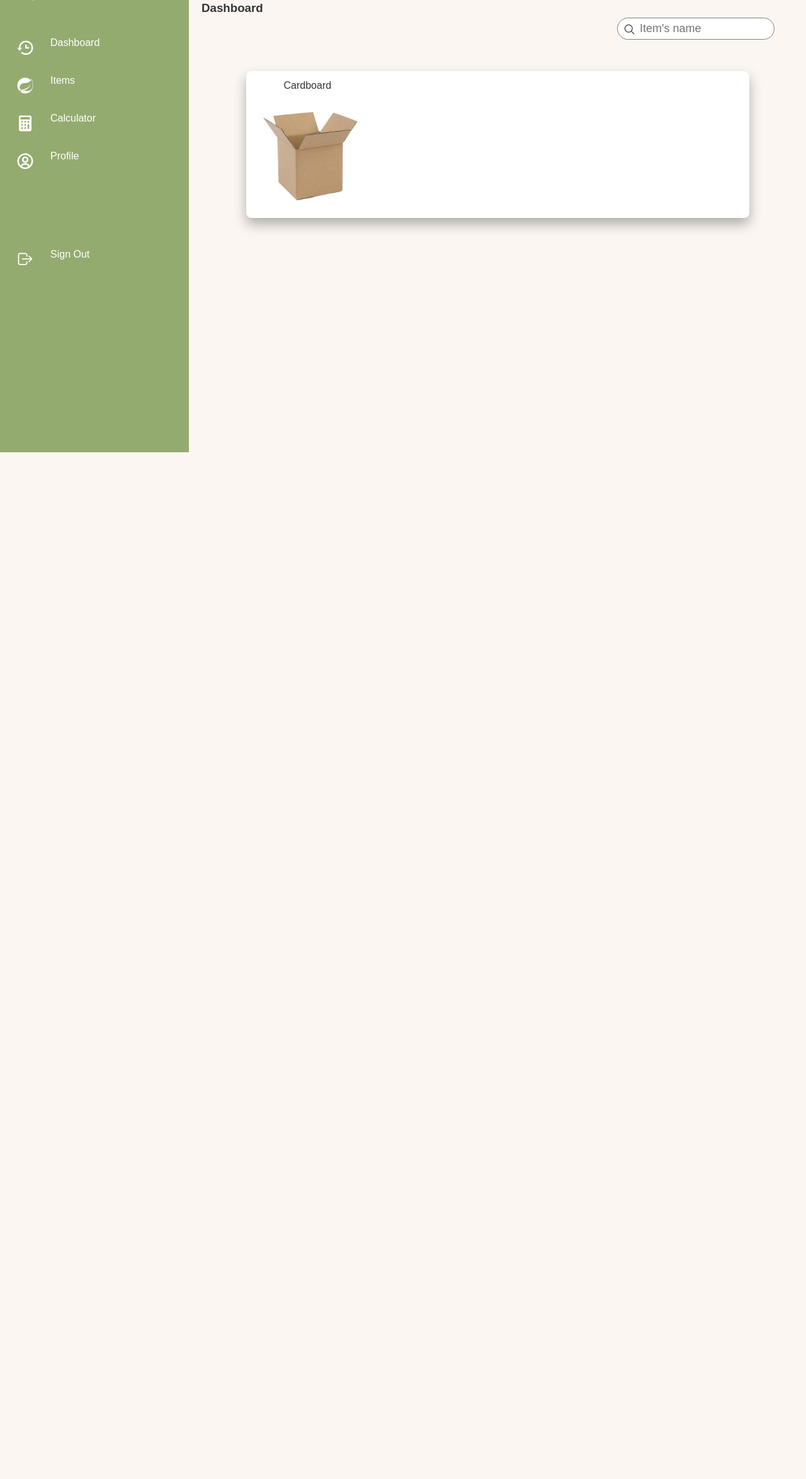
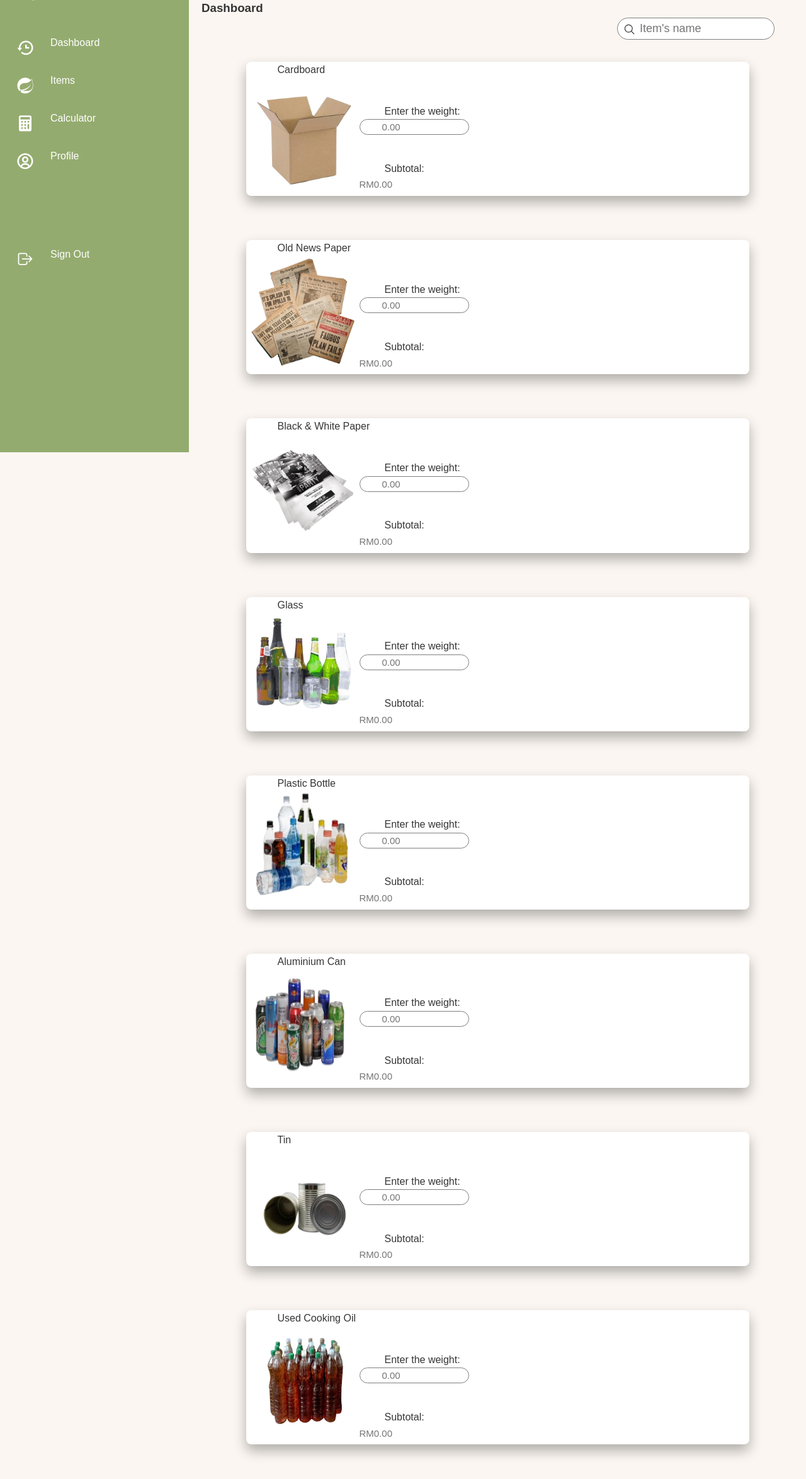
Before and after one commit to meyalissa/EcoXChange, a PHP site: page /pages/calculator-2.html in a window 1280 px wide. Shown: the part 82-2430 px from the top of the page at 63% size. Before the commit the page ends 800 px from the top, so only its background shows below. Run offline with PHP 8.4, Linux system fonts and the light colour scheme.

Commit message:
calculator
not done yet

```diff
--- /dev/null
+++ b/EcoXchange/js/calculatorfunc.js
@@ -0,0 +1,16 @@
+const search = () => {
+    const searchbox = document.getElementById("search-item").value.toUpperCase();
+    const items = document.querySelectorAll(".items");
+
+    items.forEach(item => {
+        const title = item.querySelector(".title");
+        if (title) {
+            let textValue = title.textContent || title.innerHTML;
+            if (textValue.toUpperCase().indexOf(searchbox) > -1) {
+                item.style.display = "";
+            } else {
+                item.style.display = "none";
+            }
+        }
+    });
+}
--- a/EcoXchange/pages/calculator-2.html
+++ b/EcoXchange/pages/calculator-2.html
@@ -11,6 +11,7 @@
     <link href="https://unpkg.com/boxicons@2.0.7/css/boxicons.min.css" rel="stylesheet" />
     <!-- ======= Styles ====== -->
     <link rel="stylesheet" href="../style/calculator.css">
+
 
 </head>
 
@@ -101,25 +102,205 @@
                 <!-- !!!!!!!!!!CODES HERE!!!!!!!! -->
                 <div class="top-content">
                         <div class="searchbar">
-                        <div class="searchbar">
                             <label>
-                                <input type="text" placeholder="Item's name">
+                                <input type="text" name="" id="search-item" placeholder="Item's name" onkeyup="search()">
                                 <ion-icon name="search-outline"></ion-icon>
 
                             </label>
+                        </div>
+                </div>
+
+                <div class="item-list" id="item-list">
+
+                    <!---item 1-->
+                    <div class="items">
+                        <div class="items-content">
+                            <div class="title">Cardboard</div>
+                            <div class="items-incontent">
+                                <div class="img"><img src="../images/cardboard.png" alt=""></div>
+                                <div>
+                                    <p class="p1">Enter the weight:</p>
+                                    <div class="inputbar">
+                                        <label>
+                                            <input type="text" placeholder="0.00">
+                                        </label>
+                                    </div>
+                                    <p class="p2">Subtotal:</p>
+                                    <div class="inputbar2">
+                                        <label>
+                                            <input type="text" placeholder="RM0.00">
+                                        </label>
+                                    </div>
+                                </div>
+                            </div>
+
+                        </div>
+                    </div>
+
+                    <!---item 2-->
+                    <div class="items">
+                        <div class="items-content">
+                            <div class="title">Old News Paper</div>
+                            <div class="items-incontent">
+                                <div class="img"><img src="../images/newpaper.png" alt=""></div>
+                                <div>
+                                    <p class="p1">Enter the weight:</p>
+                                    <div class="inputbar">
+                                        <label>
+                                            <input type="text" placeholder="0.00">
+                                        </label>
+                                    </div>
+                                    <p class="p2">Subtotal:</p>
+                                    <div class="inputbar2">
+                                        <label>
+                                            <input type="text" placeholder="RM0.00">
+                                        </label>
+                                    </div>
+                                </div>
+                            </div>
+                        </div>
+                    </div>
+
+
+                    <div class="items">
+                        <div class="items-content">
+                            <div class="title">Black & White Paper</div>
+                            <div class="items-incontent">
+                                <div class="img"><img src="../images/bnw paper.png" alt=""></div>
+                                <div>
+                                    <p class="p1">Enter the weight:</p>
+                                    <div class="inputbar">
+                                        <label>
+                                            <input type="text" placeholder="0.00">
+                                        </label>
+                                    </div>
+                                    <p class="p2">Subtotal:</p>
+                                    <div class="inputbar2">
+                                        <label>
+                                            <input type="text" placeholder="RM0.00">
+                                        </label>
+                                    </div>
+                                </div>
                             </div>
                         </div>
                     </div>
 
                     <div class="items">
                         <div class="items-content">
-                        <div class="title">Cardboard</div>
-                        <div class="img"><img src="../images/cardboard.png" alt=""></div>
+                            <div class="title">Glass</div>
+                            <div class="items-incontent">
+                                <div class="img"><img src="../images/glass bottle.png" alt=""></div>
+                                <div>
+                                    <p class="p1">Enter the weight:</p>
+                                    <div class="inputbar">
+                                        <label>
+                                            <input type="text" placeholder="0.00">
+                                        </label>
+                                    </div>
+                                    <p class="p2">Subtotal:</p>
+                                    <div class="inputbar2">
+                                        <label>
+                                            <input type="text" placeholder="RM0.00">
+                                        </label>
+                                    </div>
+                                </div>
+                            </div>
+                        </div>
+                    </div>
 
+                    <div class="items">
+                        <div class="items-content">
+                            <div class="title">Plastic Bottle</div>
+                            <div class="items-incontent">
+                                <div class="img"><img src="../images/plasticBot.png" alt=""></div>
+                                <div>
+                                    <p class="p1">Enter the weight:</p>
+                                    <div class="inputbar">
+                                        <label>
+                                            <input type="text" placeholder="0.00">
+                                        </label>
+                                    </div>
+                                    <p class="p2">Subtotal:</p>
+                                    <div class="inputbar2">
+                                        <label>
+                                            <input type="text" placeholder="RM0.00">
+                                        </label>
+                                    </div>
+                                </div>
+                            </div>
+                        </div>
+                    </div>
+
+                    <div class="items">
+                        <div class="items-content">
+                            <div class="title">Aluminium Can</div>
+                            <div class="items-incontent">
+                                <div class="img"><img src="../images/alCan.png" alt=""></div>
+                                <div>
+                                    <p class="p1">Enter the weight:</p>
+                                    <div class="inputbar">
+                                        <label>
+                                            <input type="text" placeholder="0.00">
+                                        </label>
+                                    </div>
+                                    <p class="p2">Subtotal:</p>
+                                    <div class="inputbar2">
+                                        <label>
+                                            <input type="text" placeholder="RM0.00">
+                                        </label>
+                                    </div>
+                                </div>
+                            </div>
+                        </div>
+                    </div>
+
+                    <div class="items">
+                        <div class="items-content">
+                            <div class="title">Tin</div>
+                            <div class="items-incontent">
+                                <div class="img"><img src="../images/tin.png" alt=""></div>
+                                <div>
+                                    <p class="p1">Enter the weight:</p>
+                                    <div class="inputbar">
+                                        <label>
+                                            <input type="text" placeholder="0.00">
+                                        </label>
+                                    </div>
+                                    <p class="p2">Subtotal:</p>
+                                    <div class="inputbar2">
+                                        <label>
+                                            <input type="text" placeholder="RM0.00">
+                                        </label>
+                                    </div>
+                                </div>
+                            </div>
                         </div>
                     </div>
 
 
+                    <div class="items">
+                        <div class="items-content">
+                            <div class="title">Used Cooking Oil</div>
+                            <div class="items-incontent">
+                                <div class="img"><img src="../images/usedOil.png" alt=""></div>
+                                <div>
+                                    <p class="p1">Enter the weight:</p>
+                                    <div class="inputbar">
+                                        <label>
+                                            <input type="text" placeholder="0.00">
+                                        </label>
+                                    </div>
+                                    <p class="p2">Subtotal:</p>
+                                    <div class="inputbar2">
+                                        <label>
+                                            <input type="text" placeholder="RM0.00">
+                                        </label>
+                                    </div>
+                                </div>
+                            </div>
+                        </div>
+                    </div>
+                </div>
 
             </div>
         </div>
@@ -127,6 +308,7 @@
 
     <!-- =========== Scripts =========  -->
     <script src="../js/main.js"></script>
+    <script src="../js/calculatorfunc.js"></script>
 
     <!-- ====== ionicons ======= -->
     <script type="module" src="https://unpkg.com/ionicons@5.5.2/dist/ionicons/ionicons.esm.js"></script>
--- a/EcoXchange/style/calculator.css
+++ b/EcoXchange/style/calculator.css
@@ -38,12 +38,19 @@
     background: white;
     box-shadow: 0 10px 20px rgba(0, 0, 0, 0.3);
     border-radius:8px;
-    padding:10px;
-    margin: 50px;
+
+    margin: 35px;
     align-items: center;
     justify-content: center;
+  }
+
+  body{
+    overflow: hidden;
+  }
 
 
+.item-content{
+  padding-bottom: 0px;
 }
 
 .items-content img{
@@ -56,8 +63,45 @@
     display: flex;
     align-items: center;
     justify-content: center;
+
 }
 
 .title{
     padding-left: 50px;
 }
+
+.items-incontent{
+  display: flex;
+  flex-wrap: wrap;
+
+}
+
+
+.p1{
+  padding-top: 40px;
+  padding-left: 40px;
+}
+
+.p2{
+  padding-top: 40px;
+  padding-left: 40px;
+}
+
+.inputbar label input {
+  width: 68%;
+  height: 25px;
+  border-radius: 40px;
+  padding: 5px 20px;
+  padding-left: 35px;
+  font-size: 15px;
+  outline: none;
+  border: 1px solid var(--text-grey)
+
+}
+
+.inputbar2 label input {
+  font-size: 15px;
+  border: none;
+
+
+}
```
Lines whose indentation alone changed are shown as unchanged.
